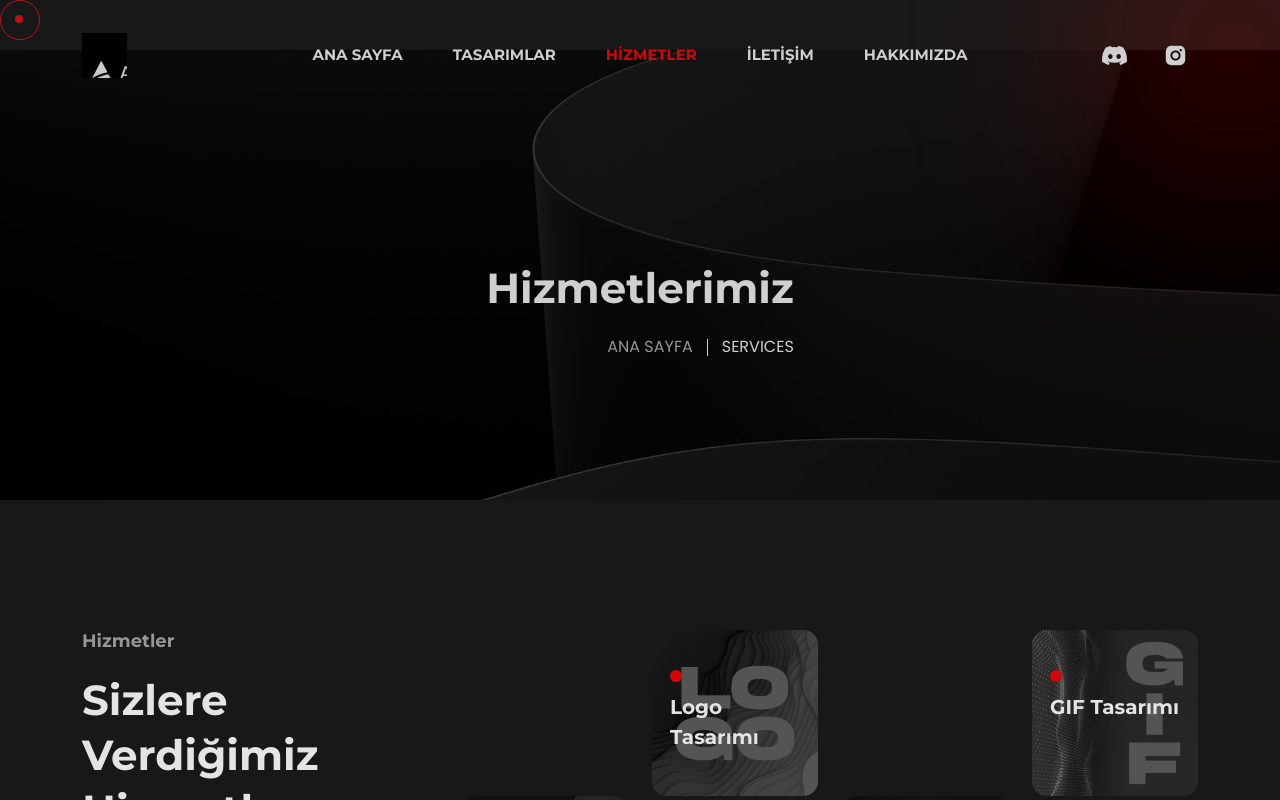
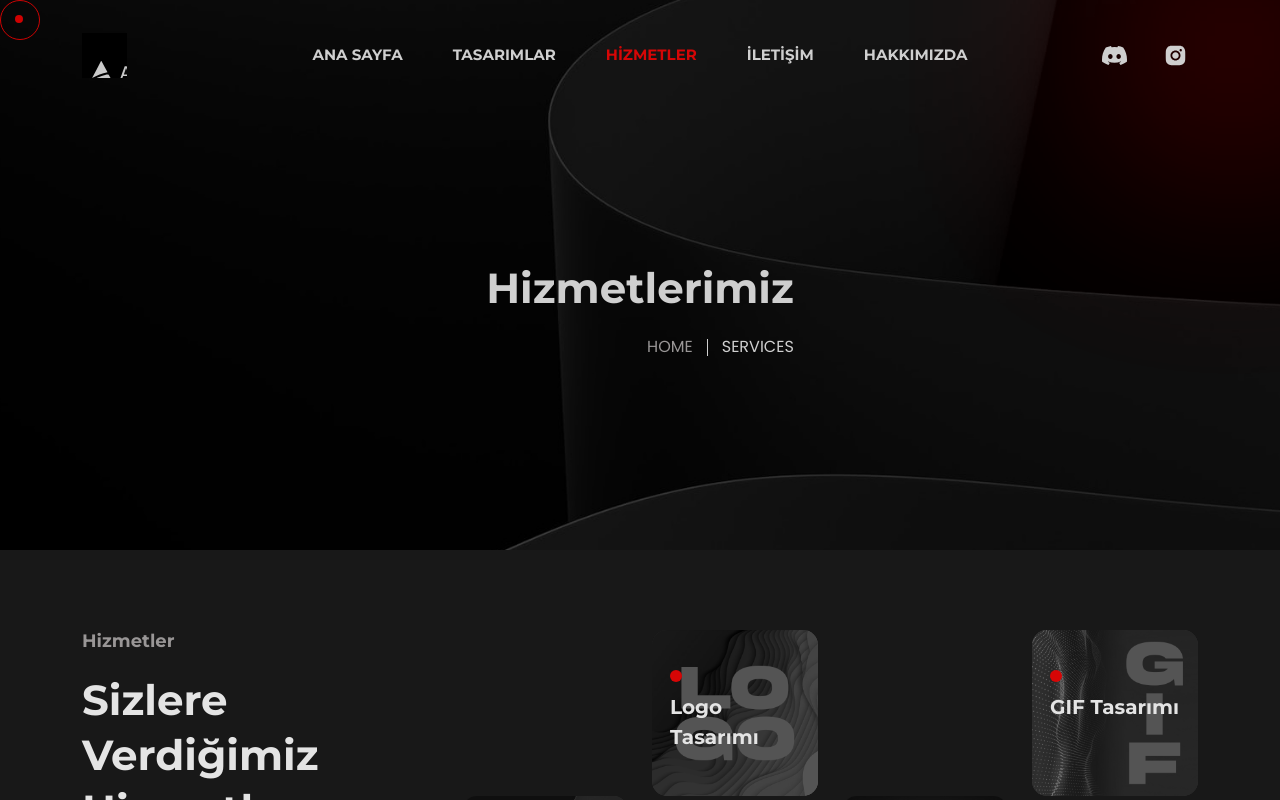
Before and after one commit to risuscreative/alphawebsite, a React (Create React App) app: page /hizmetler in a window 1280 px wide. Shown: the top 800 px of the page. Built offline with nearby package versions, Linux system fonts and the light colour scheme.

Commit message:
asffsasa

```diff
--- a/src/components/PageHeading/index.jsx
+++ b/src/components/PageHeading/index.jsx
@@ -6,14 +6,14 @@ export default function PageHeading({ title, bgSrc, pageLinkText }) {
   return (
     <Div
       className="cs-page_heading cs-style1 cs-center text-center cs-bg"
-      style={{ backgroundImage: `url(${bgSrc})`, backgroundSize: "1909px 450px" }}
+      style={{ backgroundImage: `url(${bgSrc})` }}
     >
       <Div className="container">
         <Div className="cs-page_heading_in">
           <h1 className="cs-page_title cs-font_50 cs-white_color">{title}</h1>
           <ol className="breadcrumb text-uppercase">
             <li className="breadcrumb-item">
-              <Link to="/">Ana Sayfa</Link>
+              <Link to="/">Home</Link>
             </li>
             <li className="breadcrumb-item active">{pageLinkText}</li>
           </ol>
```
